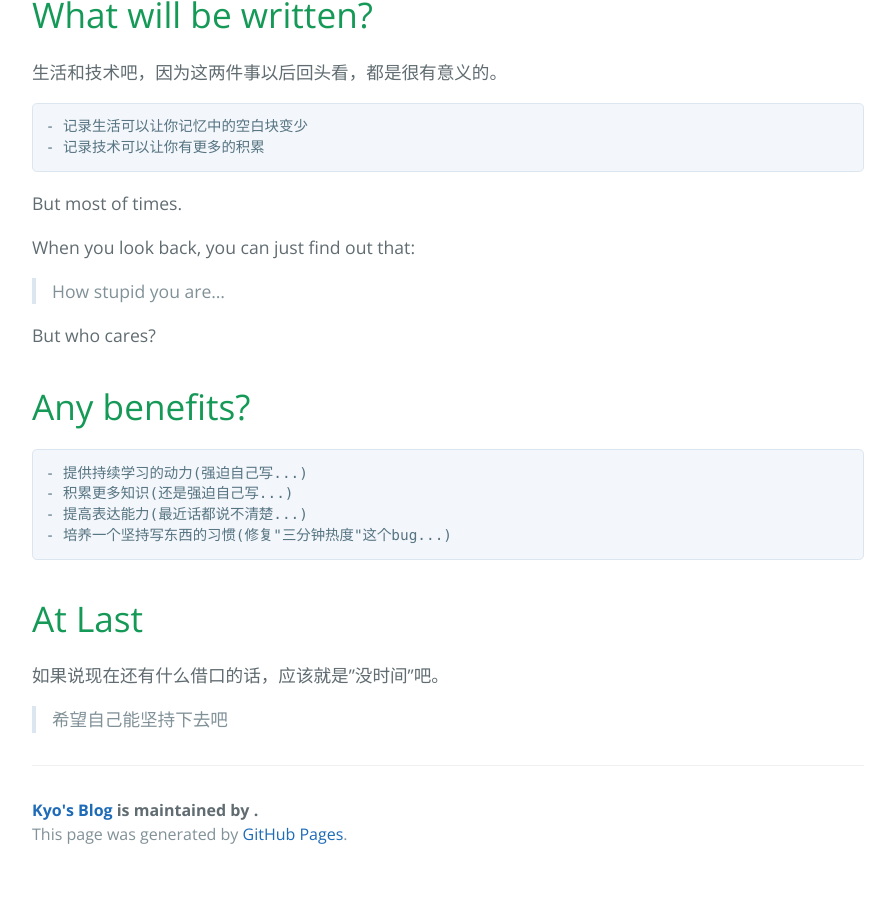
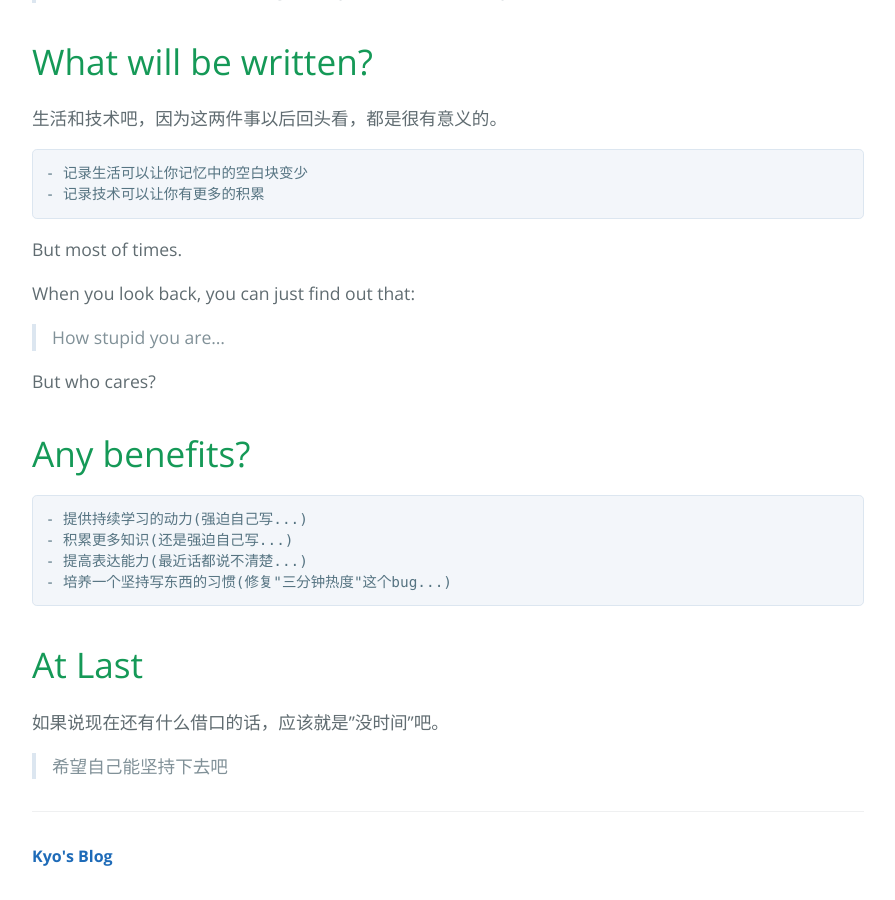
Before and after one commit to swhkyo/swhkyo.github.io, a Jekyll site: the page built from _posts/2017-01-17-start-from-here.md, in a window 1280 px wide and 900 px high, scrolled down 910 px. Shown: the whole window, without its empty margins (192-1087 px from the left). Built offline with Jekyll 4.4.1, drawn with Linux system fonts in a browser that asks for light colours; before the commit the page ends 1788 px from its top, so only the background shows below that.

Commit message:
update footer and header

```diff
--- a/_config.yml
+++ b/_config.yml
@@ -14,6 +14,7 @@
 # You can create any custom variable you would like, and they will be accessible
 # in the templates via {{ site.myvariable }}.
 title: Kyo's Blog
+tagline: 致力成为一个有趣的人
 email: swhkyo@gmail.com
 paginate:     1
 description: > # this means to ignore newlines until "baseurl:"
--- a/_includes/page-footer.html
+++ b/_includes/page-footer.html
@@ -1,4 +1,3 @@
 <footer class="site-footer">
-  <span class="site-footer-owner"><a href="{{ site.url }}">{{ site.title }}</a> is maintained by <a href="{{ site.author.url }}">{{ site.author.name }}</a>.</span>
-  <span class="site-footer-credits">This page was generated by <a href="https://pages.github.com">GitHub Pages</a>.</span>
+  <span class="site-footer-owner"><a href="{{ site.url }}">{{ site.title }}</a></span>
 </footer>
```
Also changed, not shown: index.md (+1 -1 lines), Gemfile.lock.
